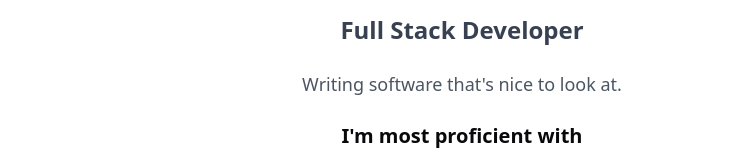
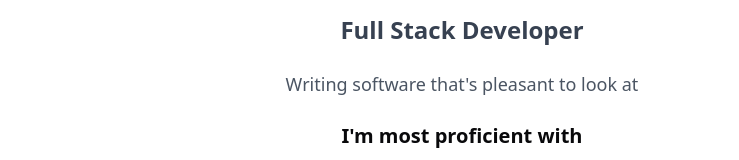
Before and after one commit to janharkonen/JanHarkonenPortfolio, a React (Vite) app: page / in a window 1280 px wide. Shown: the part 350-510 px from the top of the page, without its empty margins (178-917 px from the left). Built offline with nearby package versions, Linux system fonts and the light colour scheme; grey boxes are pictures that could not be loaded.

Commit message:
fix: intro text

```diff
--- a/src/components/Introduction.tsx
+++ b/src/components/Introduction.tsx
@@ -37,7 +37,7 @@ export default function Introduction() {
           </div>
           <h2 className="text-2xl font-semibold text-gray-700">Full Stack Developer</h2>
           <p className="max-w-2xl mx-auto text-lg text-gray-600">
-            Writing software that's nice to look at.
+            Writing software that's pleasant to look at
           </p>
           <div className="mt-8">
             <h3 className="text-xl font-semibold mb-4">I'm most proficient with</h3>
```
